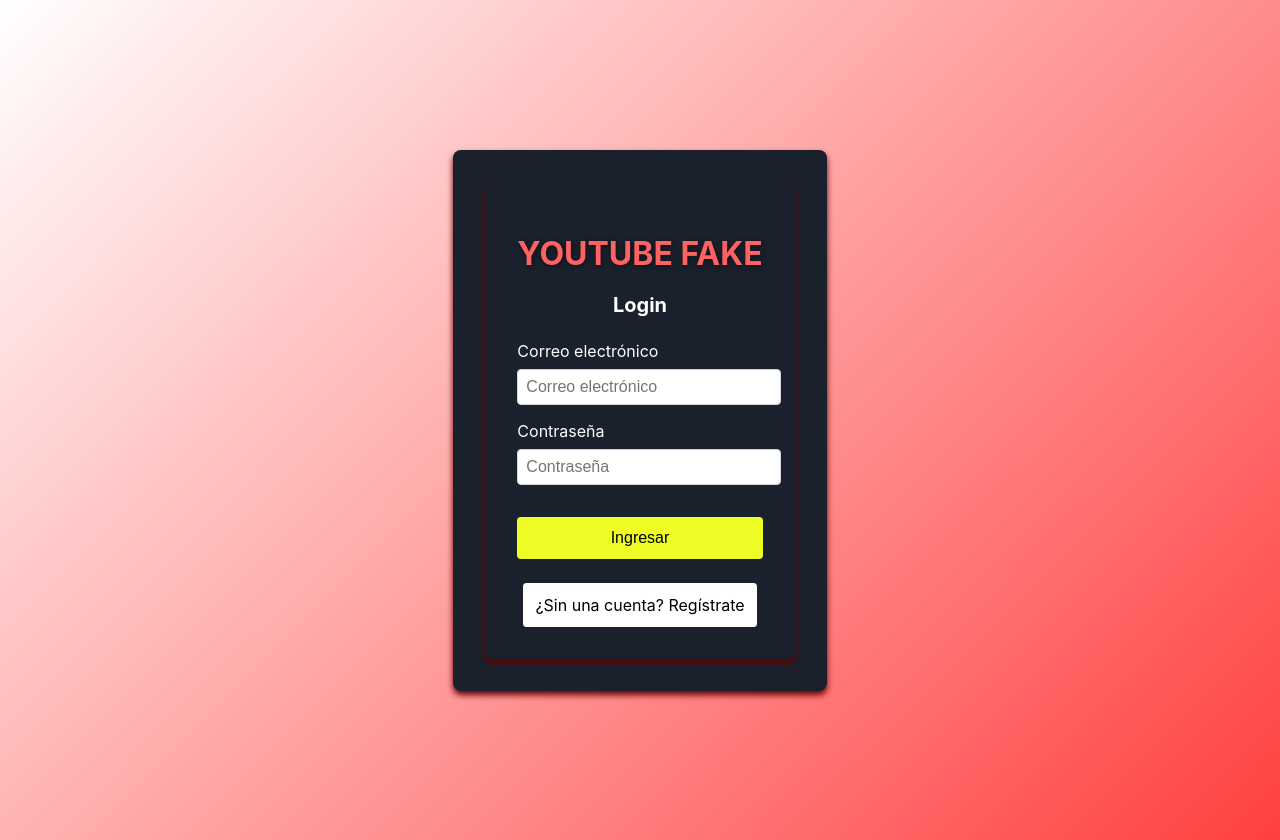
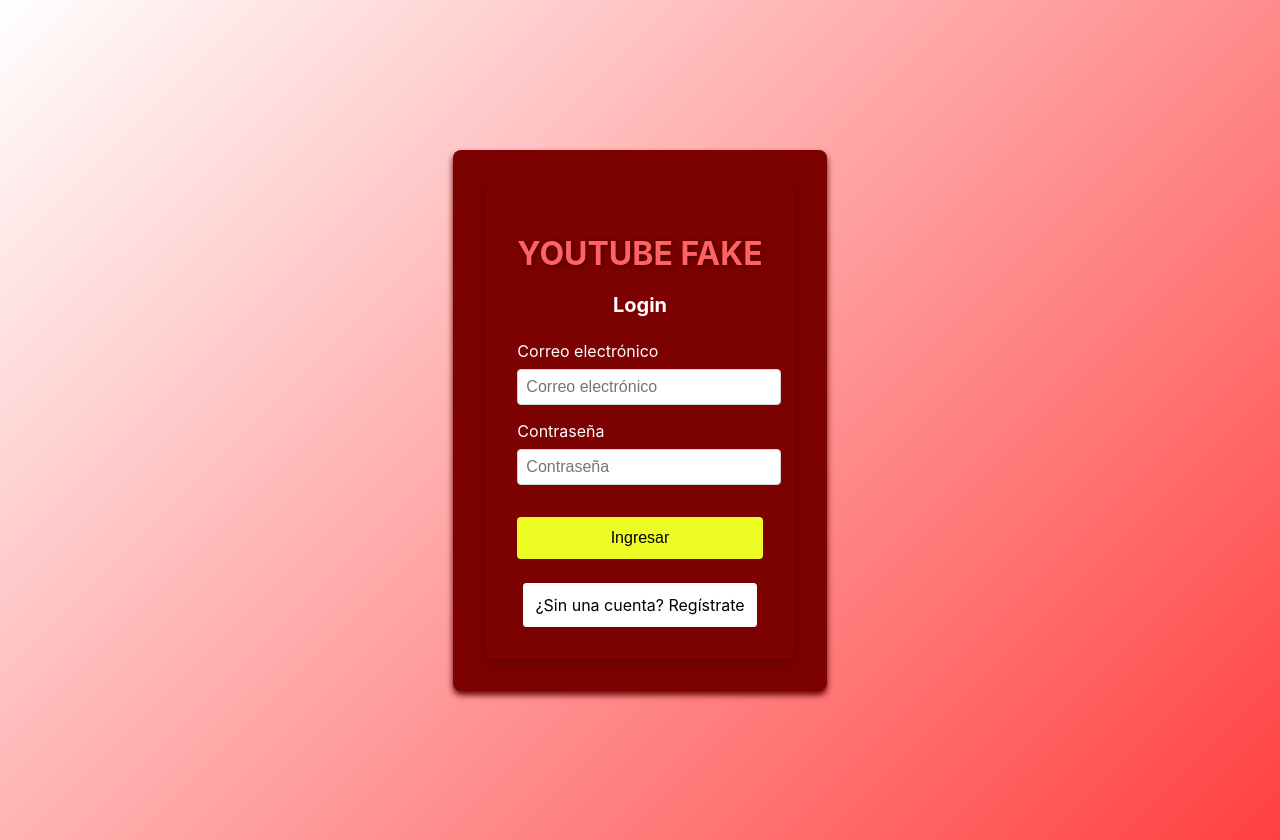
Before and after one commit to zorri612/youtube_front, a React (Vite) app: page /Form in a window 1280 px wide. Built offline with nearby package versions, Linux system fonts and the light colour scheme.

Commit message:
cambie color 5

```diff
--- a/src/components/styles/Form.css
+++ b/src/components/styles/Form.css
@@ -13,7 +13,7 @@ body {
 }
 
 .login-container {
-  background-color: #1a202c;
+  background-color: #7c0101;
   border-radius: 8px;
   padding: 2rem;
   box-shadow: 0 4px 6px rgb(102, 0, 0);
@@ -21,7 +21,7 @@ body {
 }
 
 .login-form-container {
-  background-color: #1a202c;
+  background-color: #7c0101;
   border-radius: 8px;
   padding: 2rem;
   box-shadow: 0 4px 6px rgb(102, 0, 0);
--- a/src/components/styles/homeFeed.css
+++ b/src/components/styles/homeFeed.css
@@ -18,7 +18,6 @@ body {
     font-size: 2rem;
     text-align: center;
     text-shadow: 1px 1px 5px rgba(0, 0, 0, 0.5);
-    color: #ff0000;
   }
 
   .feed-container {
```
